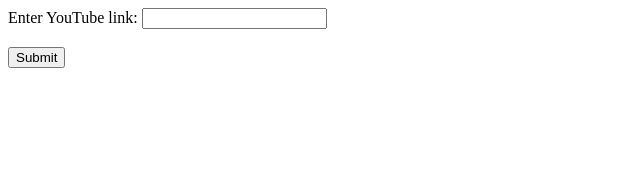
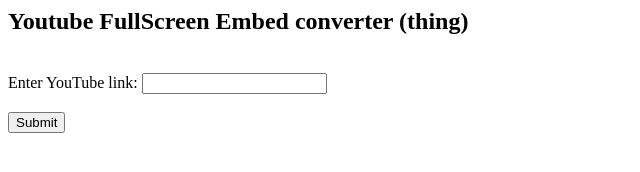
Before and after one commit to MettleSphee/YT_Embed_Converter, a plain HTML site: page index.html in a window 1280 px wide. Shown: the whole page, without its empty margins (0-640 px from the left). Drawn offline with Linux system fonts and the light colour scheme.

Commit message:
Update index.html

```diff
--- a/index.html
+++ b/index.html
@@ -3,6 +3,7 @@
 		<script src="script.js"></script>
 	</head>
 	<body>
+		<h2>Youtube FullScreen Embed converter (thing)</h2><br>
 		Enter YouTube link: <input type="text" type="button" id="yt_link">
 		<br><br>
 		<button id="clickLoader" onClick="load_video();">Submit</button>
```
